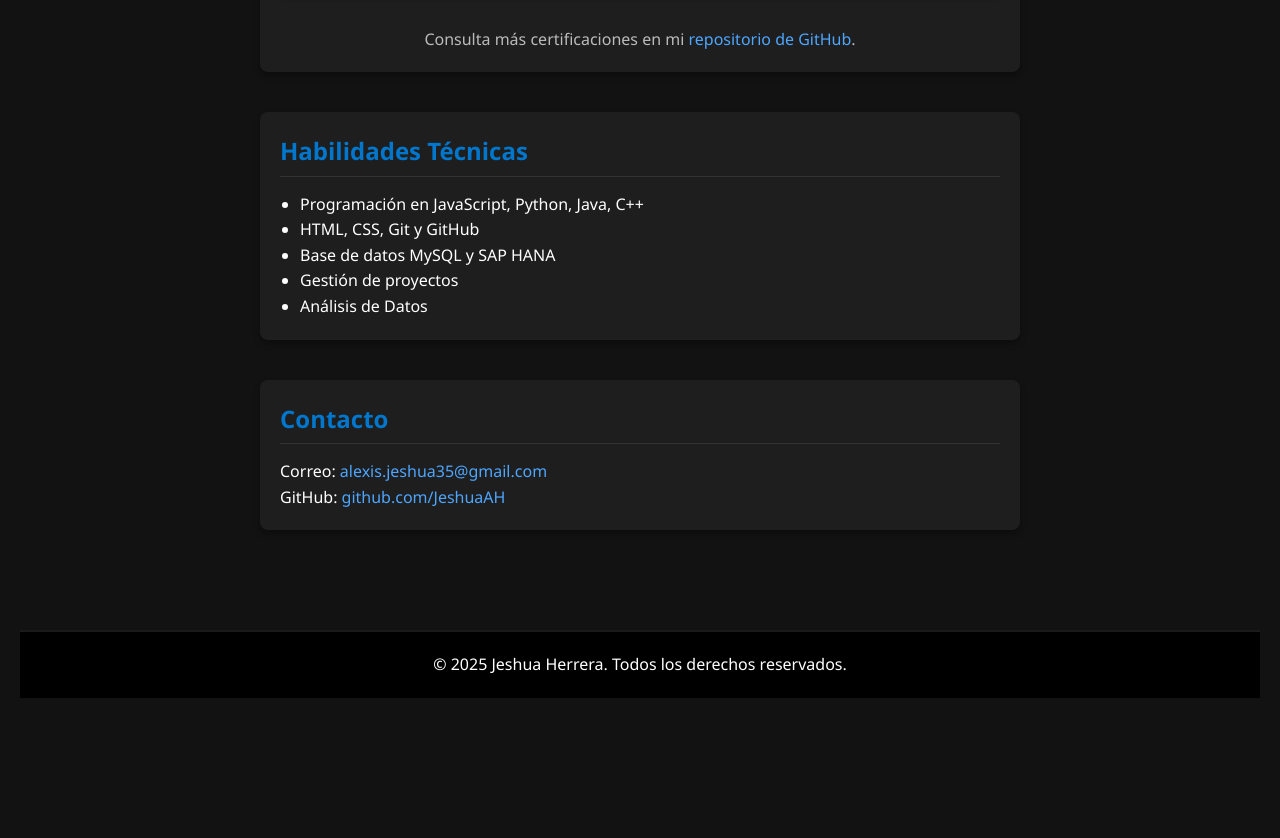
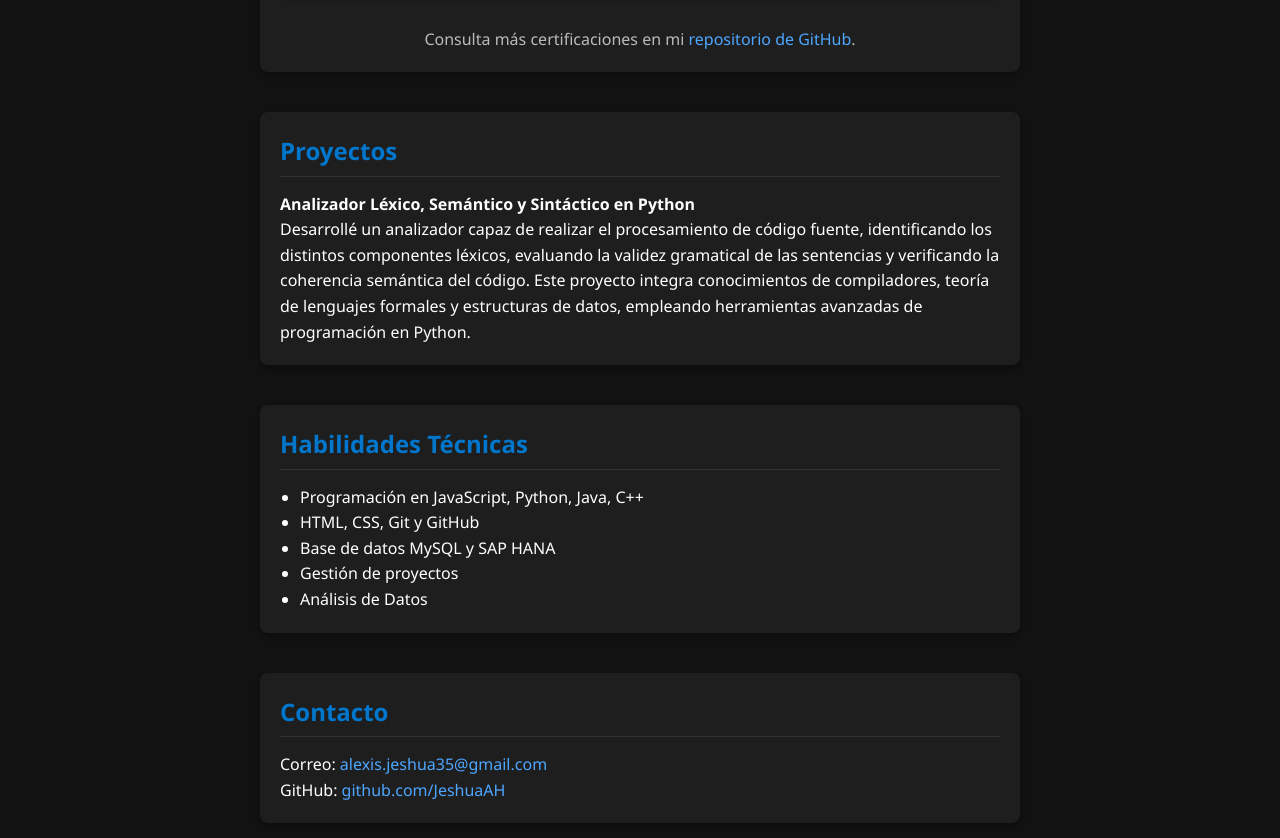
Before and after one commit to JeshuaAH/Mi-Portafolio, a plain HTML site: page index.html in a window 1280 px wide. Shown: the part 1445-2283 px from the top of the page. Before the commit the page ends 2163 px from the top, so only its background shows below. Drawn offline with Linux system fonts and the light colour scheme.

Commit message:
index.html

```diff
--- a/index.html
+++ b/index.html
@@ -54,6 +54,14 @@
       <p class="mas-certificaciones">Consulta más certificaciones en mi <a href="https://github.com/JeshuaAH/Mi-Portafolio" target="_blank">repositorio de GitHub</a>.</p>
     </section>
 
+     <section id="proyectos">
+      <h3>Proyectos</h3>
+      <div class="proyecto">
+        <h4>Analizador Léxico, Semántico y Sintáctico en Python</h4>
+        <p>Desarrollé un analizador capaz de realizar el procesamiento de código fuente, identificando los distintos componentes léxicos, evaluando la validez gramatical de las sentencias y verificando la coherencia semántica del código. Este proyecto integra conocimientos de compiladores, teoría de lenguajes formales y estructuras de datos, empleando herramientas avanzadas de programación en Python.</p>
+      </div>
+    </section>
+
     <section id="habilidades">
       <h3>Habilidades Técnicas</h3>
       <ul>
```
